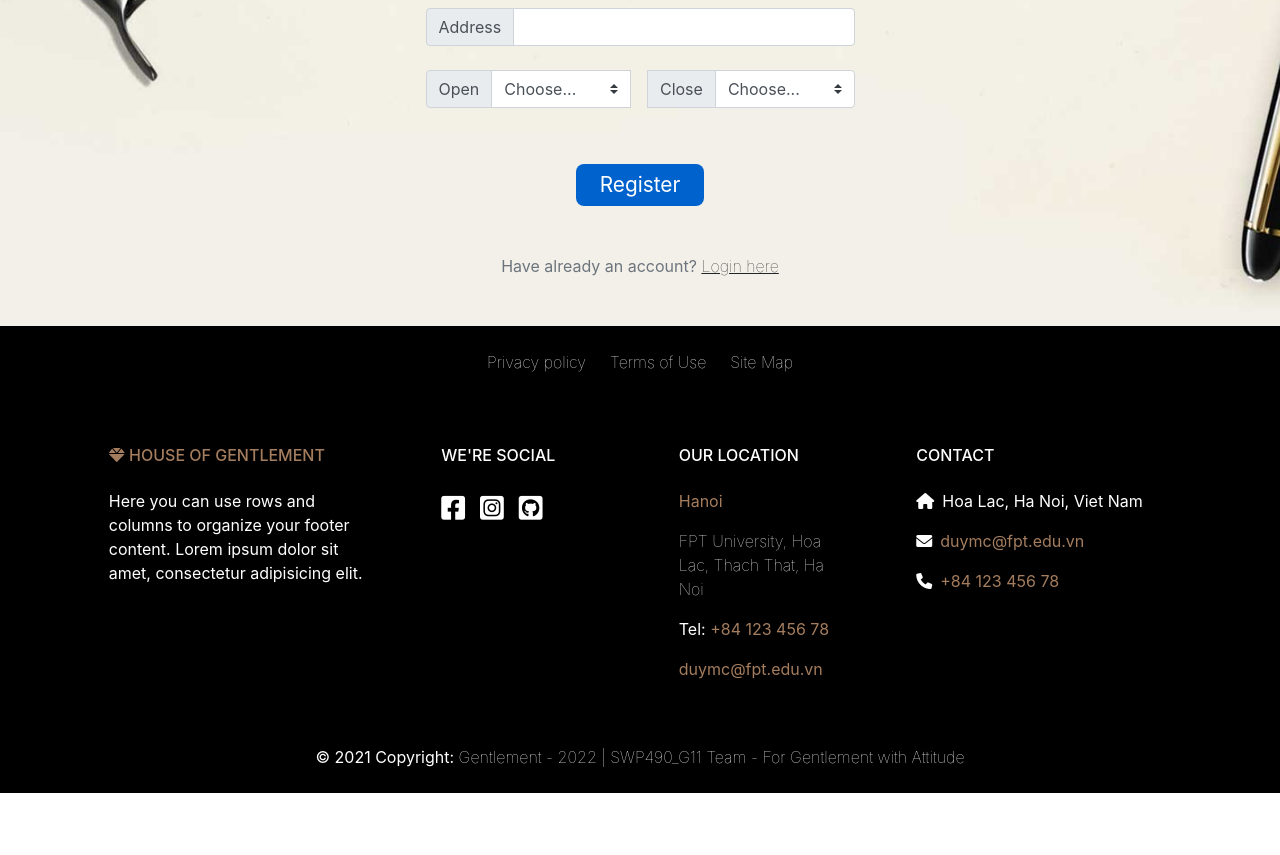
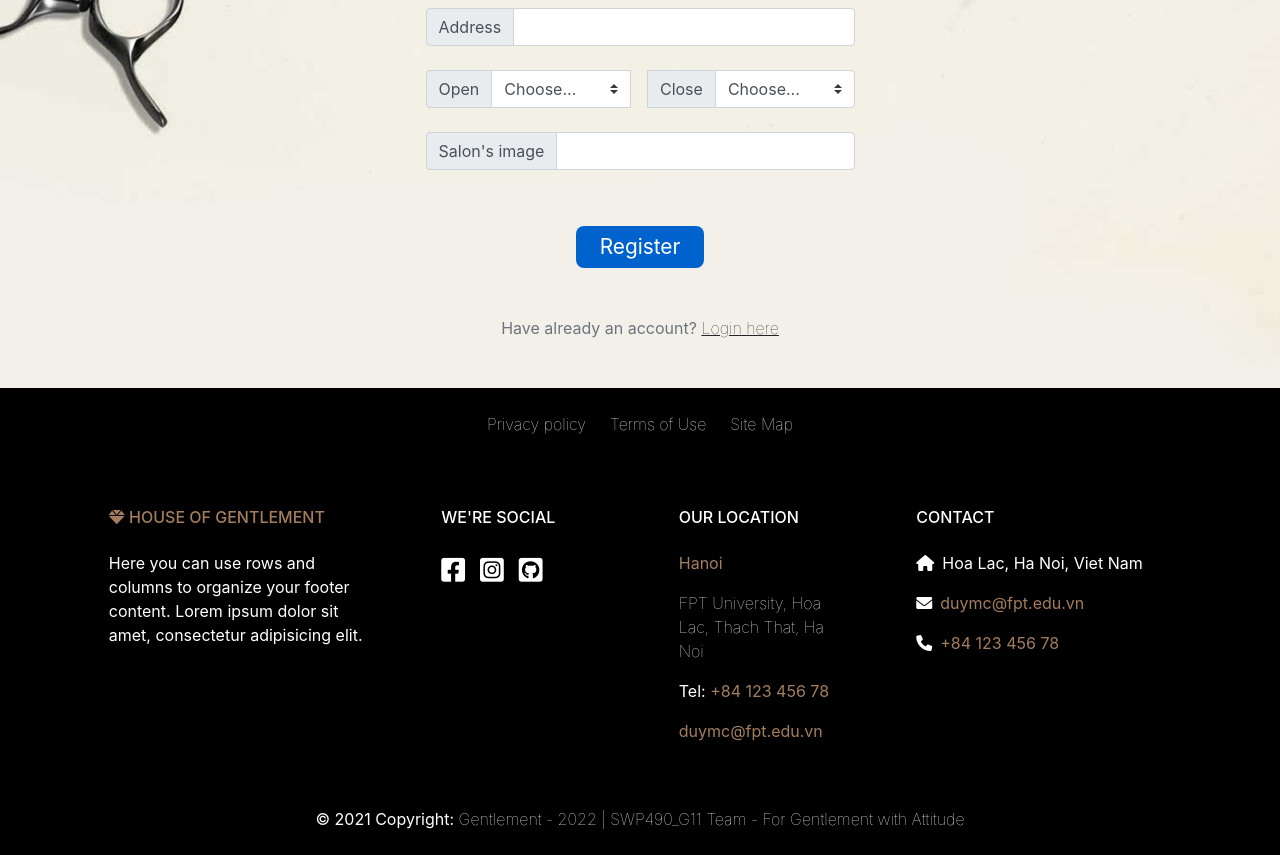
Before and after one commit to hiimxu/captone, a React (Create React App) app: page /register_salon in a window 1280 px wide. Shown: the part 1320-2175 px from the top of the page. Before the commit the page ends 2113 px from the top, so only its background shows below. Built offline with nearby package versions, Linux system fonts and the light colour scheme.

Commit message:
fix schedule + register salon

```diff
--- a/src/components/salonOwners/RegisterSalon.js
+++ b/src/components/salonOwners/RegisterSalon.js
@@ -19,6 +19,7 @@ export default function RegisterSalon() {
   const [dedtailAddress, setDetailAddress] = useState("");
   const [timeOpen, setTimeOpen] = useState("");
   const [timeClose, setTimeClose] = useState("");
+  const [salonImage,setSalonImage]=useState("");
 
   //error
   const [error, setError] = useState(false);
@@ -90,6 +91,9 @@ export default function RegisterSalon() {
   const handlePhone = (e) => {
     setPhone(e.target.value);
   };
+  const handleSalonImage =e=>{
+    setSalonImage(e.target.value)
+  }
 
   const resetForm = () => {
     setUserName("");
@@ -104,6 +108,7 @@ export default function RegisterSalon() {
     setDetailAddress("");
     setTimeOpen("");
     setTimeClose("");
+    setSalonImage("")
   };
 
   const handleSubmit = (e) => {
@@ -127,6 +132,7 @@ export default function RegisterSalon() {
       timeOpen: timeOpen,
       timeClose: timeClose,
       role: "salon",
+      image: salonImage
     };
     let pass = true;
     if (
@@ -140,7 +146,8 @@ export default function RegisterSalon() {
       district === "" ||
       city === "" ||
       timeOpen === "" ||
-      timeClose === ""
+      timeClose === ""||
+      salonImage===""
     ) {
       setError(true);
       pass = false;
@@ -457,6 +464,22 @@ export default function RegisterSalon() {
                             </select>
                           </div>
                         </div>
+                        <div className="form-outline mb-4">
+                          <div className="input-group">
+                            <div className="input-group-prepend">
+                              <span className="input-group-text" id="">
+                                Salon's image
+                              </span>
+                            </div>
+                            <input
+                              value={salonImage}
+                              type="text"
+                              className="form-control"
+                              maxLength={2000}
+                              onChange={handleSalonImage}
+                            />
+                          </div>
+                        </div>
 
                         <div className="d-flex justify-content-center">
                           <button
--- a/src/components/salonOwners/Schedule.js
+++ b/src/components/salonOwners/Schedule.js
@@ -86,10 +86,10 @@ export default function Schedule() {
           </thead>
           <tbody>
             {currentSchedule?.map((data) => (
-              <tr key={data.registerServiceID}>
+              <tr key={data.registerServiceId}>
                 <th scope="row">{currentSchedule.indexOf(data) + 1}</th>
                 <td>
-                  <tr className="font-weight-bold bg-transparent" style={{ fontSize: "1.2rem", color: "#1E6296" }}>{data.nameCustomer}</tr>
+                  <p className="font-weight-bold bg-transparent" style={{ fontSize: "1.2rem", color: "#1E6296" }}>{data.nameCustomer}</p>
                   {data.phone ? data.phone : "Salon booked"}
                 </td>
                 <td>{data.nameStaff}</td>
@@ -98,13 +98,13 @@ export default function Schedule() {
                       -3
                     )}</td>
                 <td>
-                  <tr
+                  <p
                     className="font-weight-bold bg-transparent"
                     style={{ fontSize: "1.2rem", color: "#1E6296" }}
                   >
                     {data.nameService}
-                  </tr>
-                  <tr>{data.service_time} minutes</tr>
+                  </p>
+                  <p>{data.service_time} minutes</p>
                 </td>
                 {/* <td>{data.timeUse.split(" ")[1].slice(0, -3)}</td> */}
                 <td className="font-weight-bold" style={{color:"#ebae46", fontSize:"1.15rem"}}>{data.nameStatus}</td>
```
